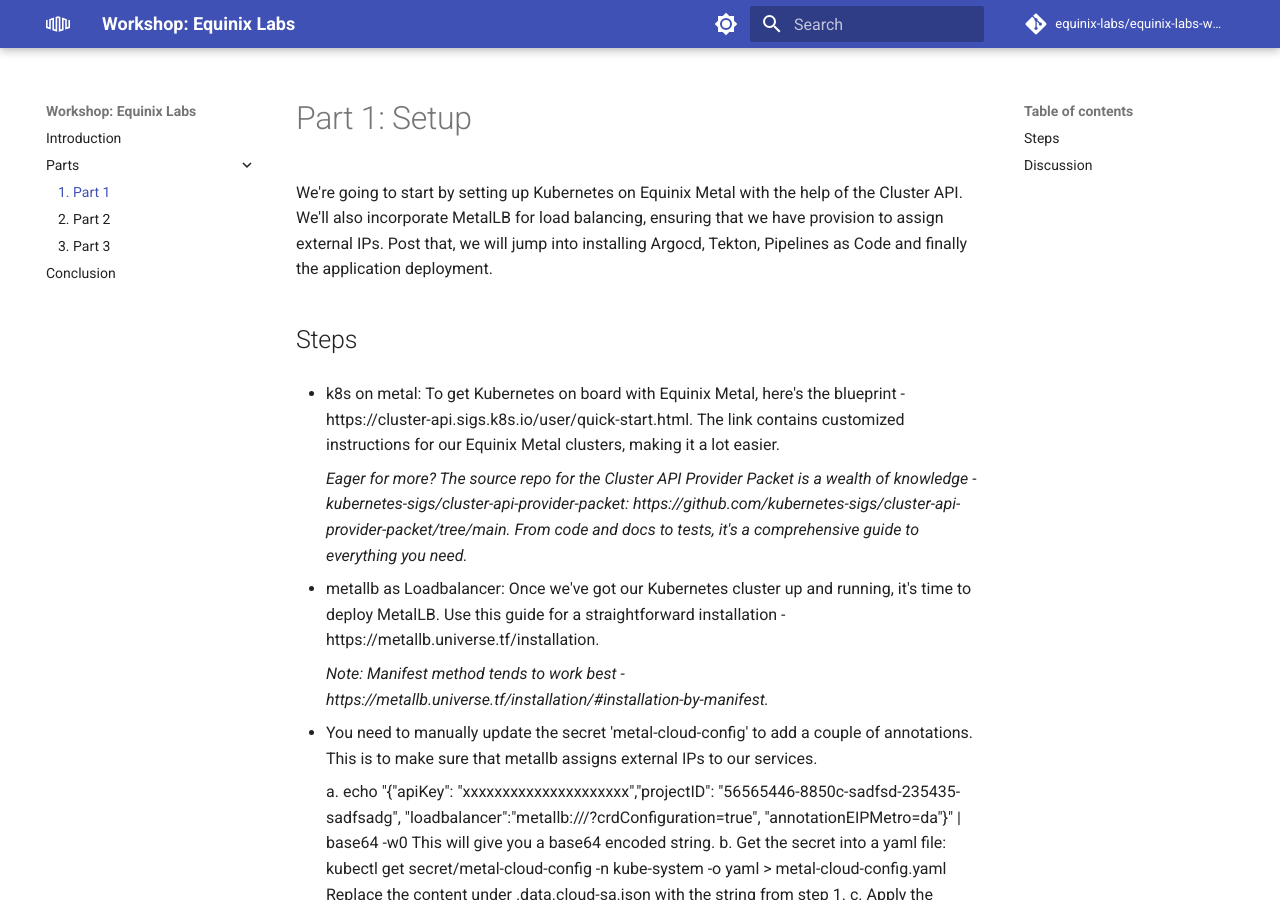
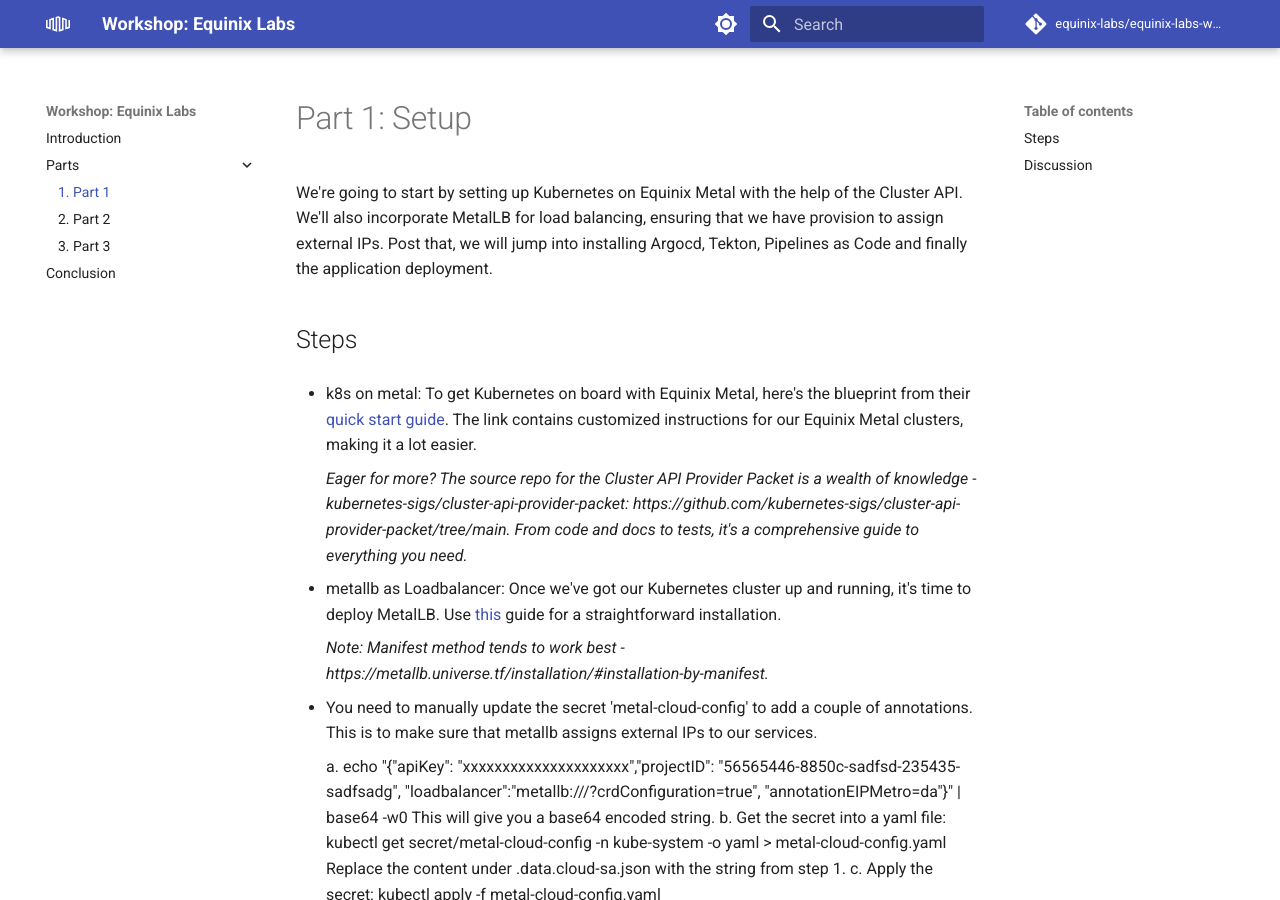
Before and after one commit to bnallapeta/logo-revelio-workshop, an MkDocs documentation site: the page built from docs/parts/part1.md, in a window 1280 px wide and 900 px high. Built offline with MkDocs 1.6.1 and Material for MkDocs 9.7.7, drawn with Linux system fonts in a browser that asks for light colours; comment, search, counter and statistics services are not loaded.

Commit message:
Hyperlinks added

```diff
--- a/docs/parts/part1.md
+++ b/docs/parts/part1.md
@@ -4,11 +4,11 @@
 
 ## Steps
 
-- k8s on metal: To get Kubernetes on board with Equinix Metal, here's the blueprint - https://cluster-api.sigs.k8s.io/user/quick-start.html. The link contains customized instructions for our Equinix Metal clusters, making it a lot easier.
+- k8s on metal: To get Kubernetes on board with Equinix Metal, here's the blueprint from their [quick start guide](https://cluster-api.sigs.k8s.io/user/quick-start.html). The link contains customized instructions for our Equinix Metal clusters, making it a lot easier.
 
     _Eager for more? The source repo for the Cluster API Provider Packet is a wealth of knowledge - kubernetes-sigs/cluster-api-provider-packet: https://github.com/kubernetes-sigs/cluster-api-provider-packet/tree/main. From code and docs to tests, it's a comprehensive guide to everything you need._
 
-- metallb as Loadbalancer: Once we've got our Kubernetes cluster up and running, it's time to deploy MetalLB. Use this guide for a straightforward installation - https://metallb.universe.tf/installation.
+- metallb as Loadbalancer: Once we've got our Kubernetes cluster up and running, it's time to deploy MetalLB. Use [this](https://metallb.universe.tf/installation) guide for a straightforward installation.
 
     _Note: Manifest method tends to work best - https://metallb.universe.tf/installation/#installation-by-manifest._
 
```
